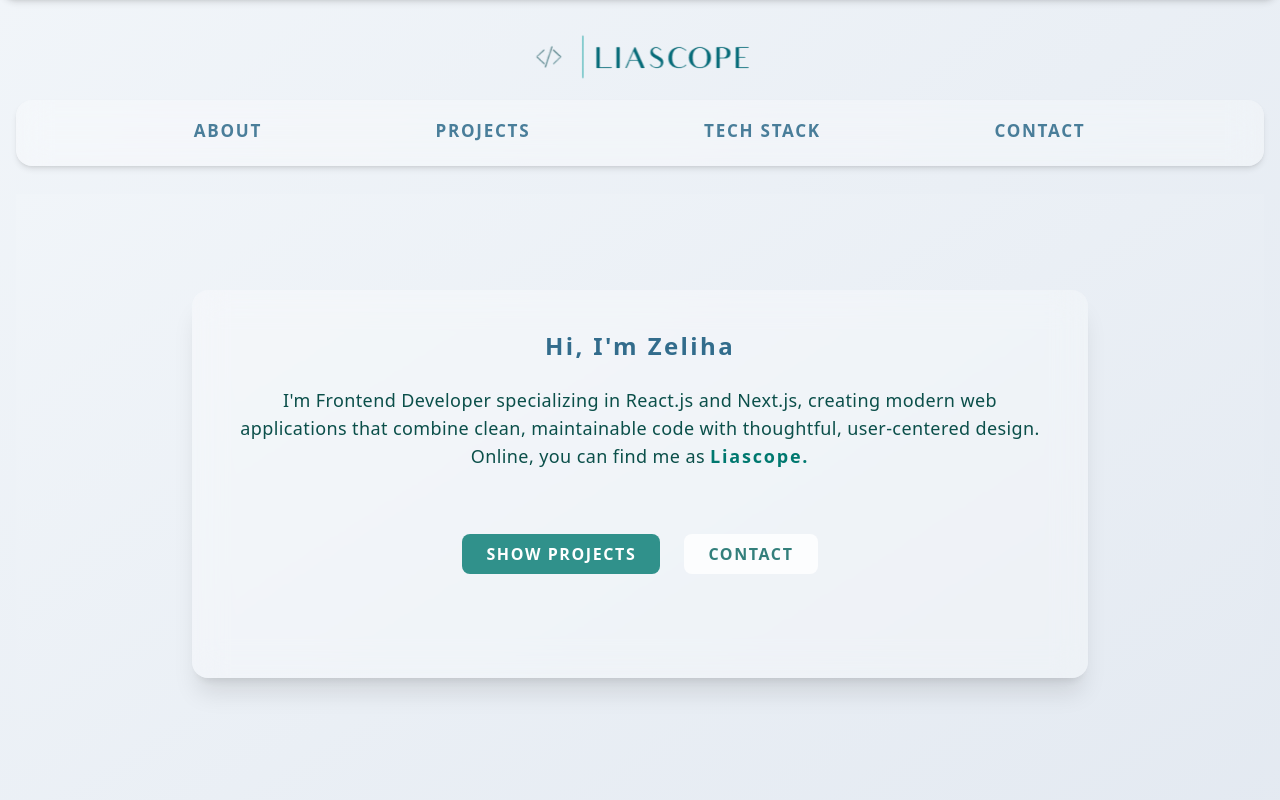
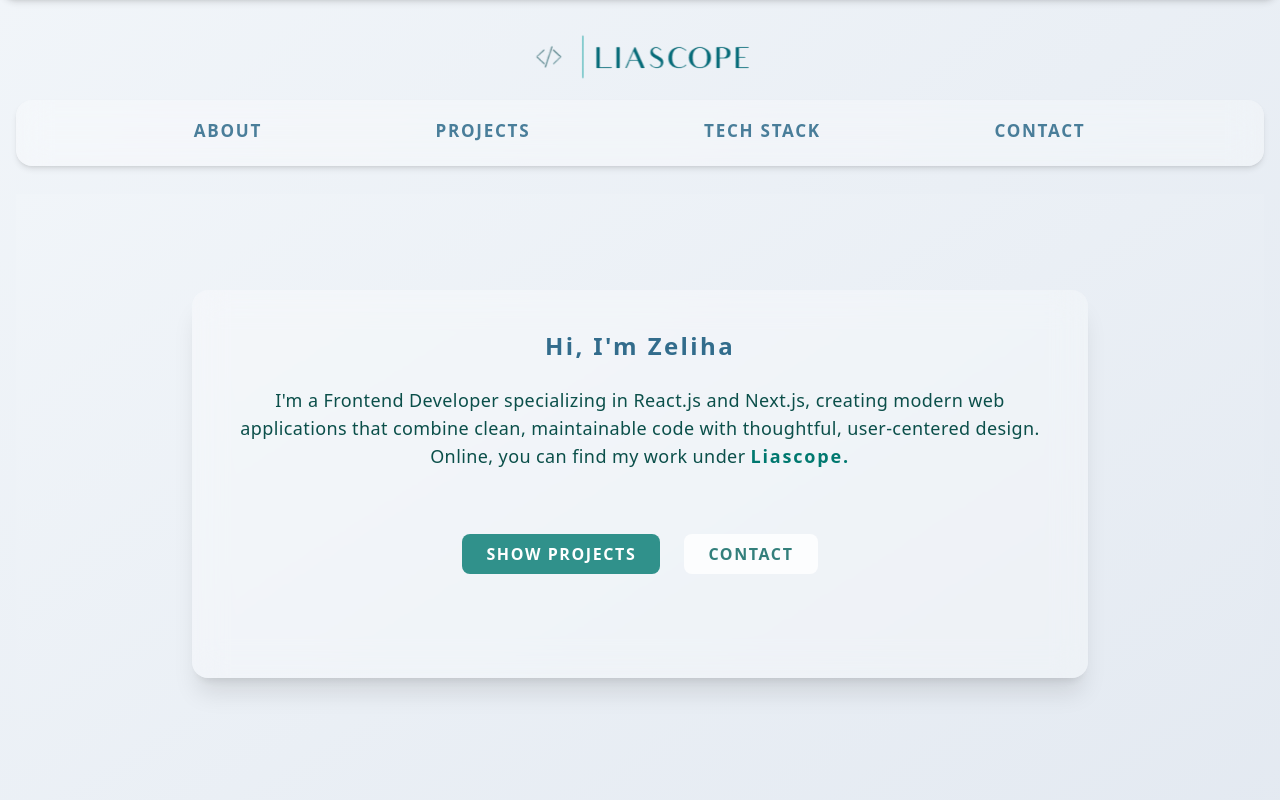
Before and after one commit to liascope/portfolio, a Next.js app: page / in a window 1280 px wide. Shown: the top 800 px of the page. Built offline with nearby package versions, Linux system fonts and the light colour scheme.

Commit message:
update:intro content

```diff
--- a/app/layout.js
+++ b/app/layout.js
@@ -22,7 +22,7 @@ export const metadata = {
 export default function RootLayout({ children }) {
   return (
     <html lang="en">
-      <body className={`${inter.variable} font-sans`}>
+      <body className={`${inter.variable} font-sans dark`}>
         <main className="min-h-screen bg-gradient-to-br from-slate-100 to-slate-200 text-teal-900 sm:p-4 sm:tracking-wide">
           <StickyHeader />
           {children}
--- a/app/page.js
+++ b/app/page.js
@@ -7,9 +7,9 @@ export default function Home() {
       <section className="max-w-4xl mx-auto mt-20 backdrop-blur-lg bg-white/30 rounded-2xl p-10 shadow-xl text-center">
         <h2 className="text-2xl font-bold tracking-widest mb-6 text-sky-900/80">Hi, I'm Zeliha</h2>
         <p className="text-lg mb-6">
-          I'm Frontend Developer specializing in React.js and Next.js, creating modern web applications that combine clean, maintainable code with
+          I'm a Frontend Developer specializing in React.js and Next.js, creating modern web applications that combine clean, maintainable code with
           thoughtful, user-centered design. <br />
-          Online, you can find me as{' '}
+          Online, you can find my work under{' '}
           <Link
             href="https://github.com/liascope"
             target="_blank"
```
